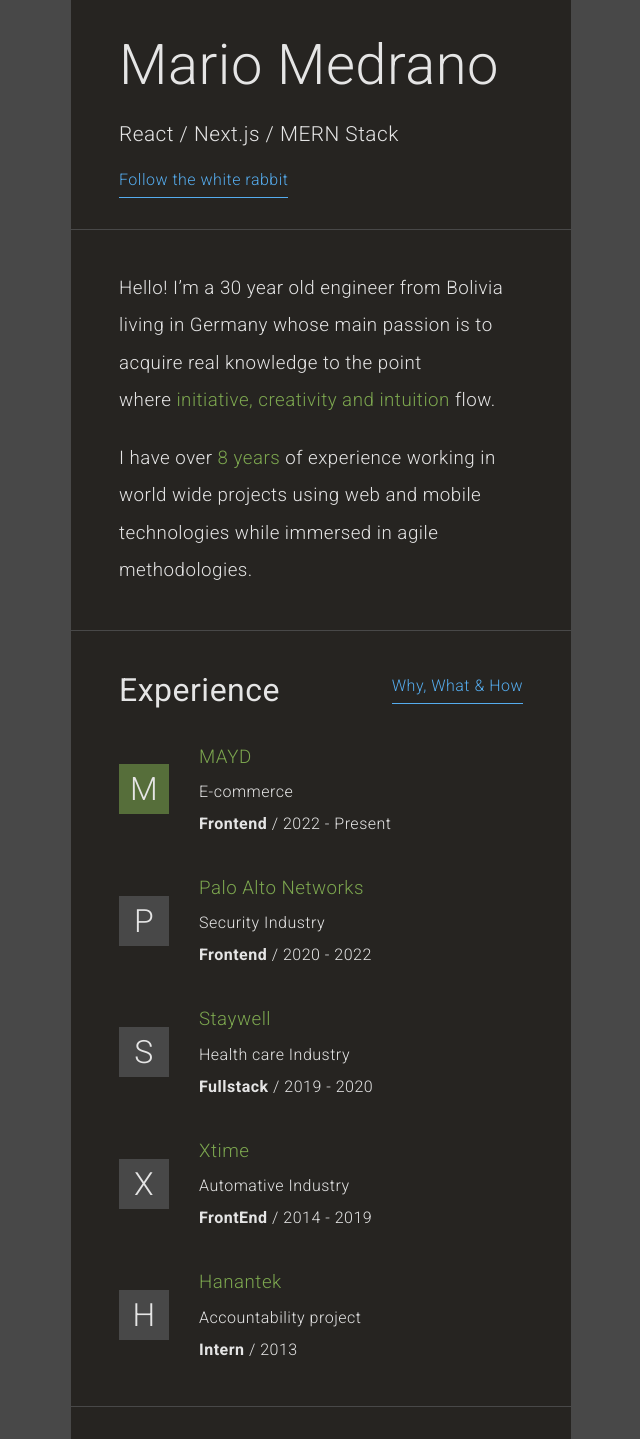
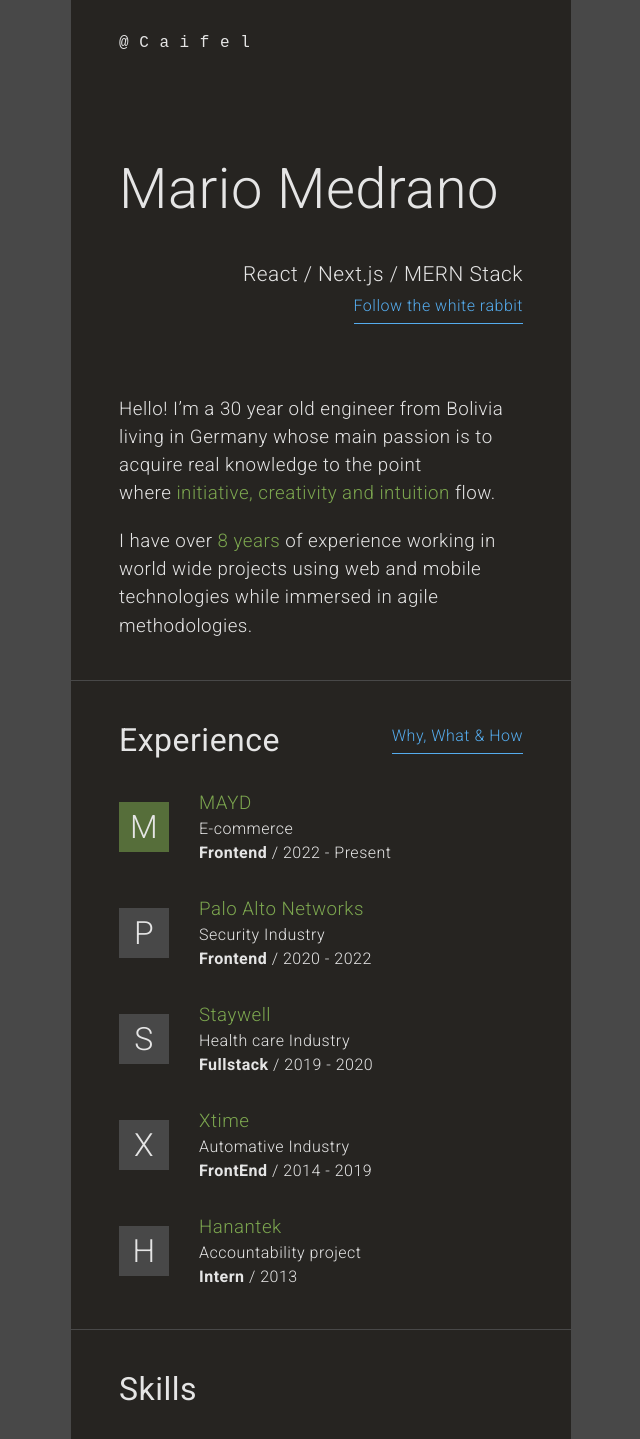
Before and after one commit to caifel/mariomedrano, a Next.js app: page / in a window 1280 px wide. Shown: the part 40-1479 px from the top of the page, without its empty margins (319-959 px from the left). Built offline with nearby package versions, Linux system fonts and the light colour scheme.

Commit message:
Update header

```diff
--- a/app/page.tsx
+++ b/app/page.tsx
@@ -6,41 +6,16 @@ import { HomeFooter } from './sections/HomeFooter';
 import { HomeHeader } from './sections/HomeHeader';
 import { HobbySection } from './sections/HobbySection';
 import { LanguageSection } from './sections/LanguageSection';
+import { SkillSection } from './sections/SkillSection';
 
 const Page = () => {
   return (
     <>
       <HomeHeader className="card" />
       <main>
-        <DescriptionSection className="card mt-1" />
+        <DescriptionSection className="card" />
         <ExperienceSection className="card mt-1" workingExperience={workingExperience} />
-        <section className="card mt-1" id="skill-section">
-          <h2>
-            <a href="#skill-section">{'Skills'}</a>
-          </h2>
-          <article className="mt-30">
-            <h3>{'Top Match'}</h3>
-            <ul className="badge-container mt-20">
-              {['React', 'Nextjs', 'Redux', 'Javascript', 'HTML', 'CSS', 'NodeJs', 'GIT', 'Jest', 'UX', 'Google'].map(
-                (skill) => (
-                  <li className="badge" key={skill}>
-                    {skill}
-                  </li>
-                )
-              )}
-            </ul>
-          </article>
-          <article className="mt-30">
-            <h3>{'Complementary'}</h3>
-            <ul className="badge-container mt-20">
-              {['React Native', 'Cypress', 'Nestjs', 'Docker', 'AWS', 'Jira'].map((skill) => (
-                <li className="badge" key={skill}>
-                  {skill}
-                </li>
-              ))}
-            </ul>
-          </article>
-        </section>
+        <SkillSection className="card mt-1" />
         <EducationSection className="card mt-1" educationList={education} />
         <LanguageSection className="card mt-1" languageList={languages} />
         <HobbySection className="card mt-1" hobbies={hobbies} />
--- a/app/sections/HomeHeader/index.tsx
+++ b/app/sections/HomeHeader/index.tsx
@@ -9,9 +9,10 @@ interface IProps extends React.HTMLAttributes<HTMLDivElement> {}
 export const HomeHeader: FC<IProps> = ({ className }) => {
   return (
     <header className={cns(styles.custom, className)}>
+      <code>{'@ C a i f e l'}</code>
       <h1>{personalInfo.name}</h1>
-      <p className={styles.roleText}>{personalInfo.role}</p>
-      <p>
+      <p className={cns(styles.roleText, 'mt-40')}>{personalInfo.role}</p>
+      <p className=" mt-10">
         <a className="link" href={`mailto:${personalInfo.email}`}>
           {t.common.getInTouch}
         </a>
--- a/app/sections/HomeHeader/styles.module.scss
+++ b/app/sections/HomeHeader/styles.module.scss
@@ -1,7 +1,10 @@
 .custom {
-  display: flex;
-  flex-direction: column;
-  row-gap: 1.5rem;
+  h1 {
+    margin-top: 6.5rem;
+  }
+  p {
+    text-align: right;
+  }
   .roleText {
     font-size: 1.3rem;
   }
--- /dev/null
+++ b/app/sections/SkillSection/index.tsx
@@ -0,0 +1,35 @@
+import { FC } from 'react';
+
+interface IProps extends React.HTMLAttributes<HTMLDivElement> {}
+
+export const SkillSection: FC<IProps> = () => {
+  return (
+    <section className="card mt-1" id="skill-section">
+      <h2>
+        <a href="#skill-section">{'Skills'}</a>
+      </h2>
+      <article className="mt-30">
+        <h3>{'Top Match'}</h3>
+        <ul className="badge-container mt-20">
+          {['React', 'Nextjs', 'Redux', 'Javascript', 'HTML', 'CSS', 'NodeJs', 'GIT', 'Jest', 'UX', 'Google'].map(
+            (skill) => (
+              <li className="badge" key={skill}>
+                {skill}
+              </li>
+            )
+          )}
+        </ul>
+      </article>
+      <article className="mt-30">
+        <h3>{'Complementary'}</h3>
+        <ul className="badge-container mt-20">
+          {['React Native', 'Cypress', 'Nestjs', 'Docker', 'AWS', 'Jira'].map((skill) => (
+            <li className="badge" key={skill}>
+              {skill}
+            </li>
+          ))}
+        </ul>
+      </article>
+    </section>
+  );
+};
--- a/styles/_globals.scss
+++ b/styles/_globals.scss
@@ -8,6 +8,7 @@ body {
   background-color: var(--bg-body);
   max-width: 500px;
   margin: 0 auto;
+  transition: background-color 0.2s ease-in-out;
 }
 
 h1,
--- a/styles/_lib.scss
+++ b/styles/_lib.scss
@@ -1,6 +1,14 @@
 $distanceArray: (0, 1, 5, 10, 20, 30, 40, auto);
 
-@include iterate-props-arr('lh', ('line-height'), (1, 2, 3));
+@include iterate-props-map(
+  'lh',
+  'line-height',
+  (
+    '1': 1,
+    '2': 1.5,
+    '3': 2
+  )
+);
 // Margin
 @include iterate-props-arr('mt', ('margin-top'), $distanceArray, 'px');
 @include iterate-props-arr('ml', ('margin-left'), $distanceArray, 'px');
```
